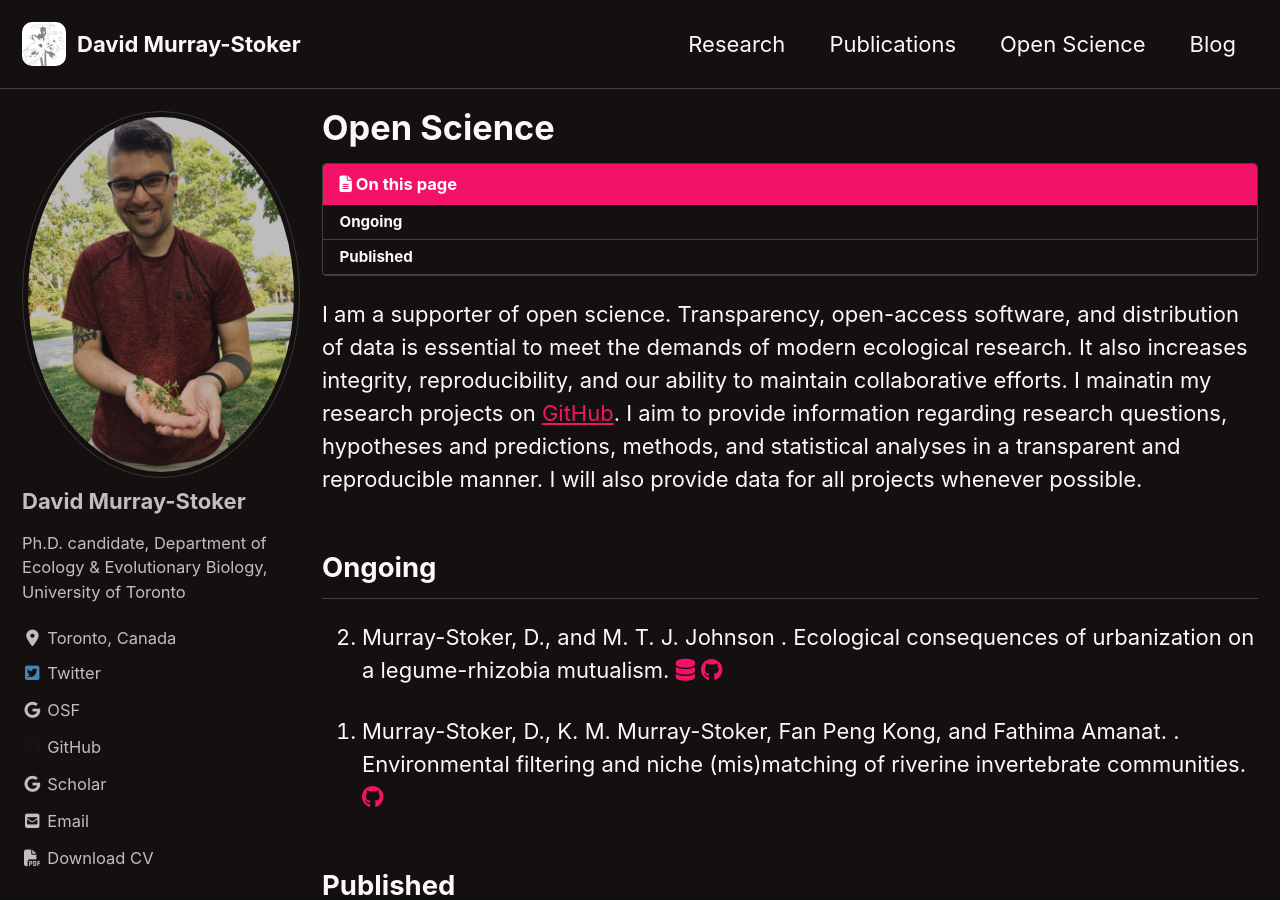
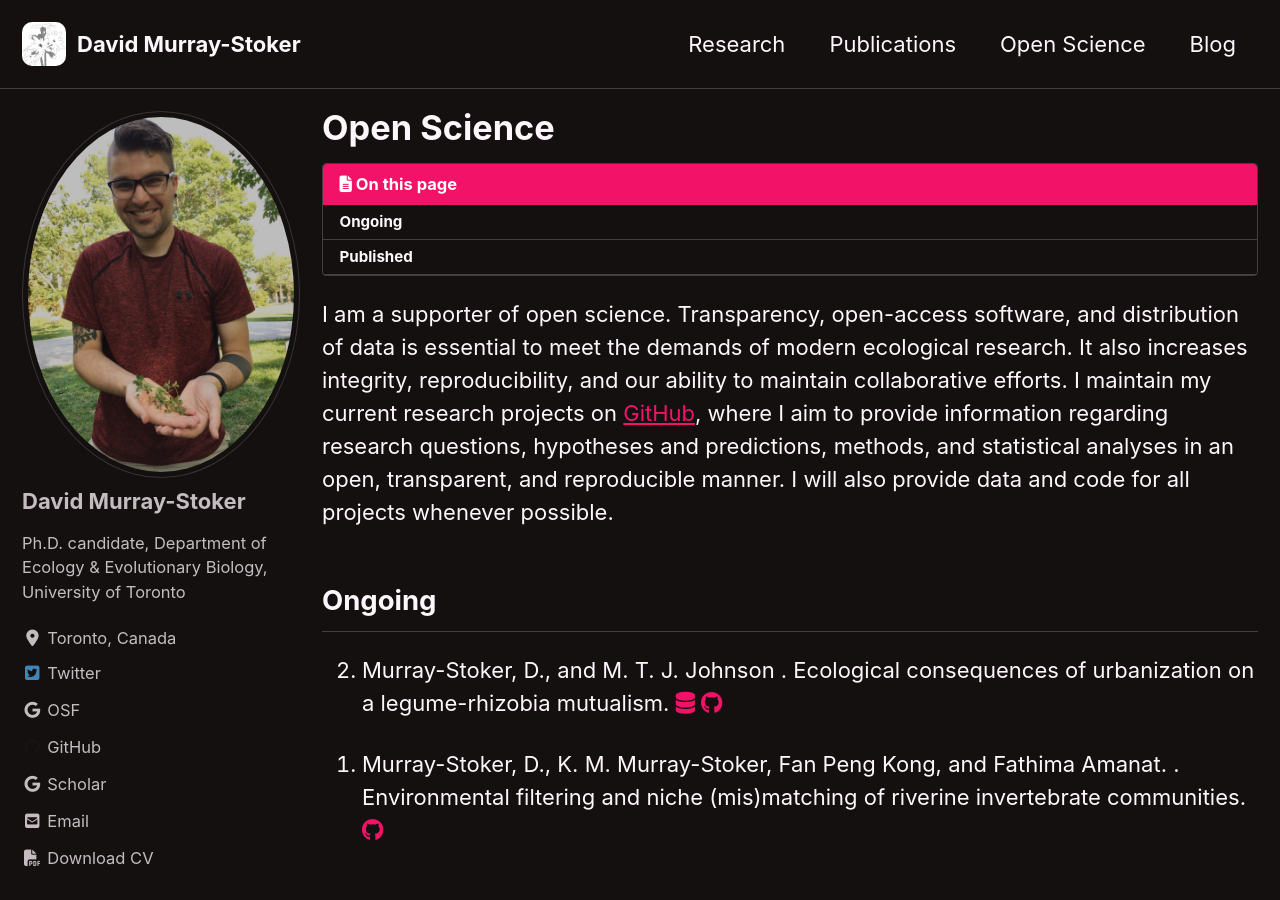
Before and after one commit to dmurraystoker/dmurraystoker.github.io, a Jekyll site: the page built from _pages/open_science.md, in a window 1280 px wide and 900 px high. Built offline with Jekyll 4.4.1, drawn with Linux system fonts in a browser that asks for light colours; cached includes are drawn as plain includes; nearby versions of some CDN libraries.

Commit message:
Update open_science.md

```diff
--- a/_pages/open_science.md
+++ b/_pages/open_science.md
@@ -8,7 +8,7 @@ toc: true
 last_modified_at: 2 April 2021
 ---
 
-I am a supporter of open science. Transparency, open-access software, and distribution of data is essential to meet the demands of modern ecological research. It also increases integrity, reproducibility, and our ability to maintain collaborative efforts. I mainatin my research projects on [GitHub](https://github.com/dmurraystoker). I aim to provide information regarding research questions, hypotheses and predictions, methods, and statistical analyses in a transparent and reproducible manner. I will also provide data for all projects whenever possible.
+I am a supporter of open science. Transparency, open-access software, and distribution of data is essential to meet the demands of modern ecological research. It also increases integrity, reproducibility, and our ability to maintain collaborative efforts. I maintain my current research projects on [GitHub](https://github.com/dmurraystoker), where I aim to provide information regarding research questions, hypotheses and predictions, methods, and statistical analyses in an open, transparent, and reproducible manner. I will also provide data and code for all projects whenever possible.
 
 
 ## Ongoing
```
